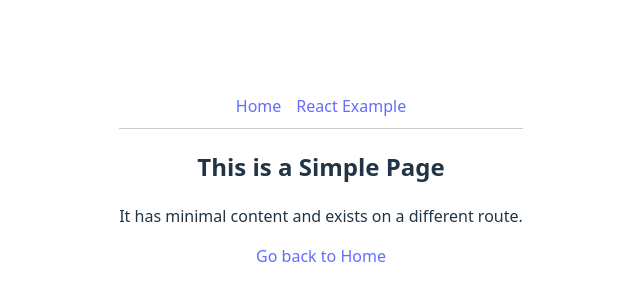
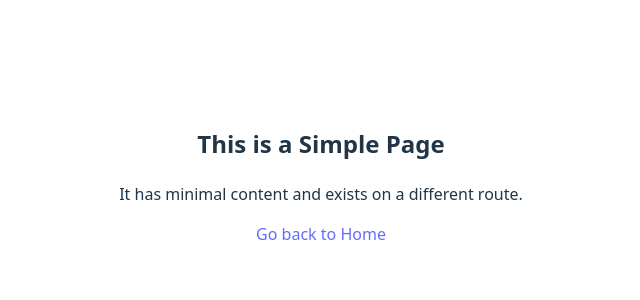
Before and after one commit to felipebarichello/ufrgs-engsoft-sasbinf, a React (Vite) app in the folder ClientApp/: page / in a window 1280 px wide. Shown: the part 224-524 px from the top of the page, without its empty margins (319-959 px from the left). Built offline with nearby package versions, Linux system fonts and the light colour scheme.

Commit message:
Remove navigation in App.tsx

```diff
--- a/ClientApp/src/App.tsx
+++ b/ClientApp/src/App.tsx
@@ -1,20 +1,9 @@
-// import { useState } from "react";
-// import reactLogo from "./assets/react.svg";
-// import viteLogo from "/vite.svg";\
-import { Link } from "react-router-dom";
 import "./App.css";
 import AppRouter from "./routes/AppRouter";
 
 function App() {
   return (
-    <>
-      <nav style={{ padding: '10px', borderBottom: '1px solid #ccc', marginBottom: '10px' }}>
-        <Link to="/" style={{ marginRight: '15px' }}>Home</Link>
-        <Link to="/react">React Example</Link>
-      </nav>
-
-      <AppRouter />
-    </>
+    <AppRouter />
   );
 }
 
```
